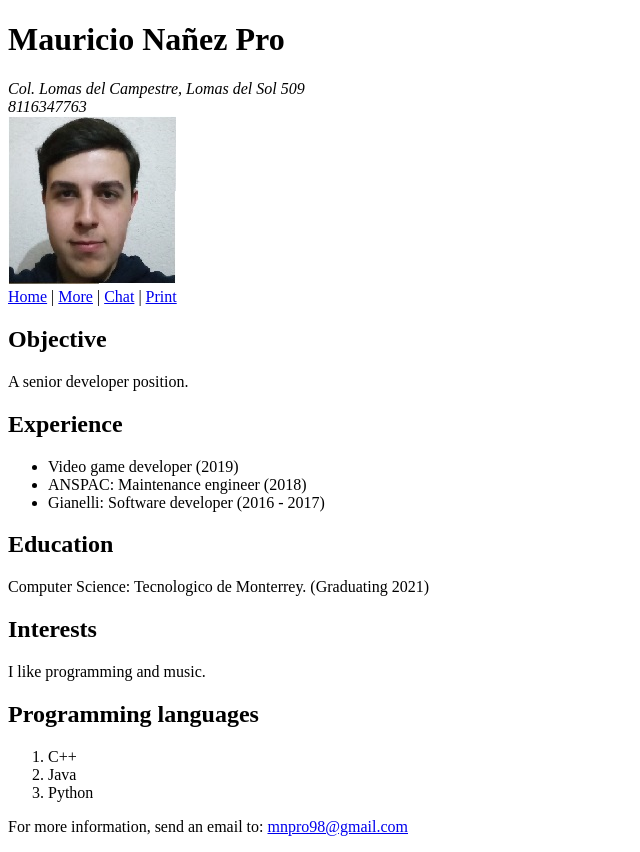
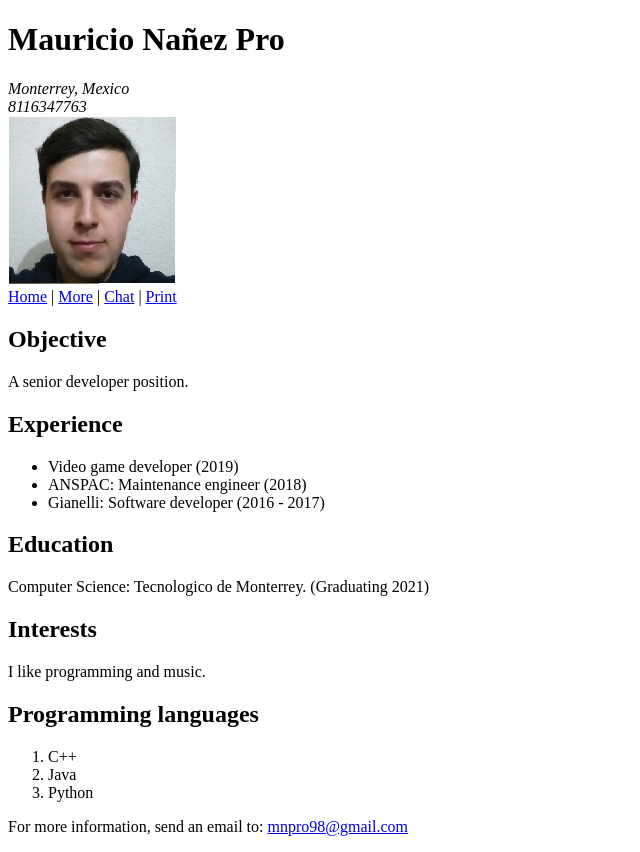
Before and after one commit to mnpro98/Lab1, a plain HTML site: page resume.html in a window 1280 px wide. Shown: the whole page, without its empty margins (0-640 px from the left). Drawn offline with Linux system fonts and the light colour scheme.

Commit message:
Added a README. Added the screenshot. Changed the address to make it less specific.

```diff
--- a/resume.html
+++ b/resume.html
@@ -6,7 +6,7 @@
 	</title>
 	<header>
 		<h1>Mauricio Nañez Pro</h1>
-		<address>Col. Lomas del Campestre, Lomas del Sol 509 <br/>8116347763</address>
+		<address>Monterrey, Mexico<br/>8116347763</address>
 		<img src="./img/my_pic.jpg" alt="My pic"/>
 		<nav>
 			<a href="/home/">Home</a> |
```
Also changed, not shown: 2020-02-19.png (added), 1 other file.
